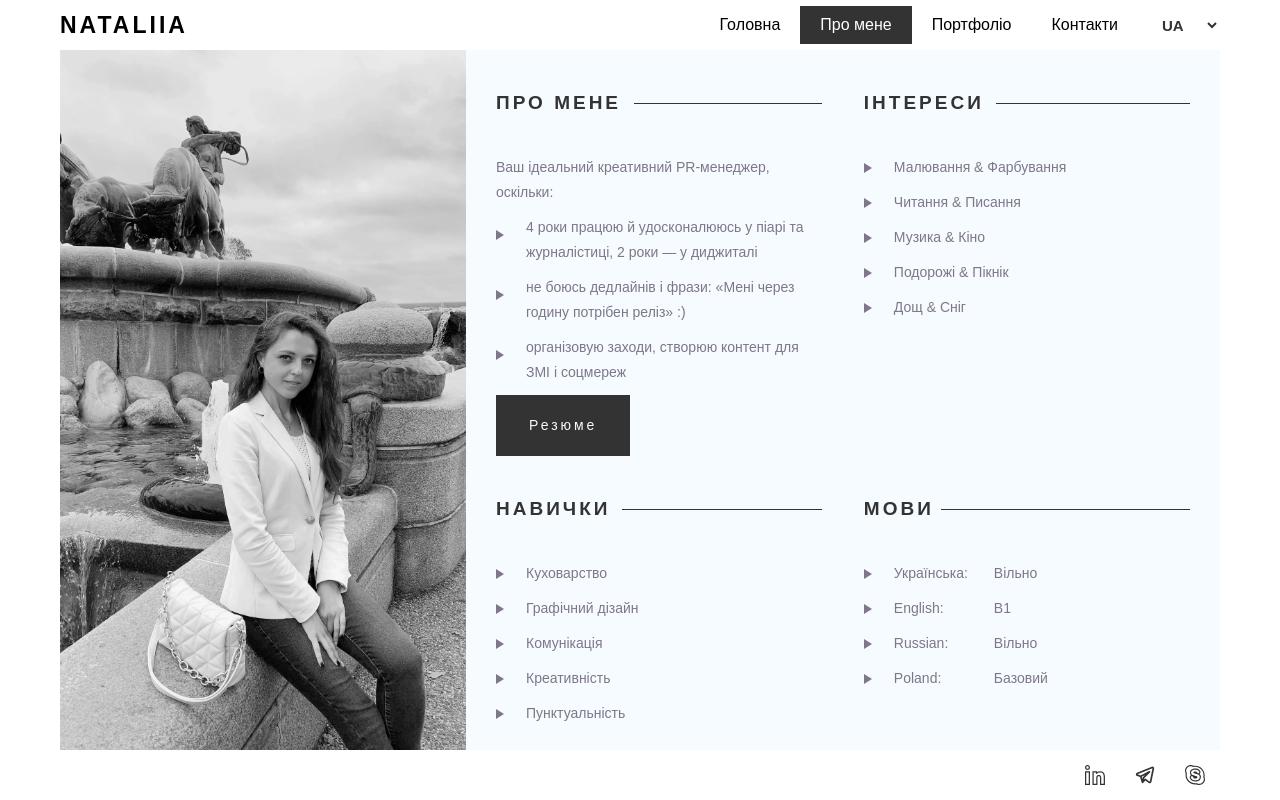
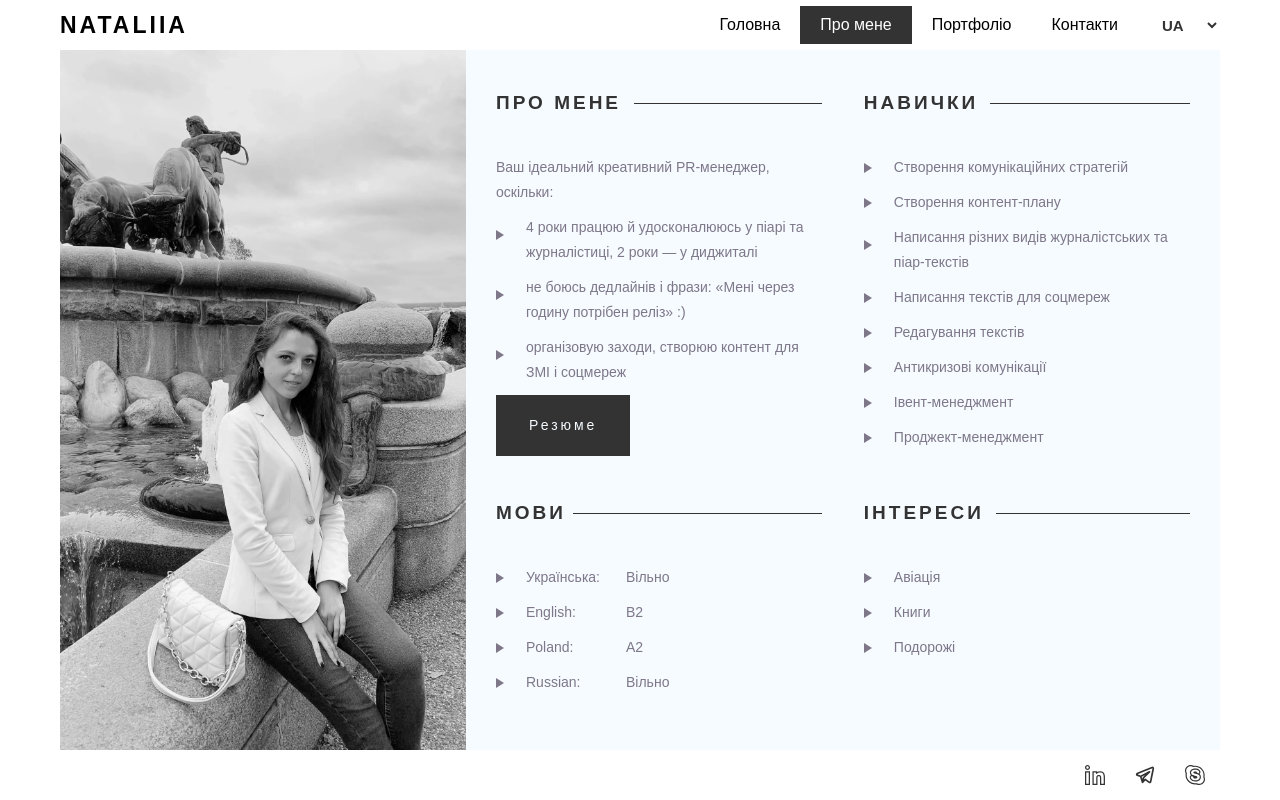
Before and after one commit to ol-yevgen/portfolio-of-public-relations-manager, a React (Create React App) app: page /about in a window 1280 px wide. Built offline with nearby package versions, Linux system fonts and the light colour scheme.

Commit message:
add content

```diff
--- a/src/data/pagesRoutesData.js
+++ b/src/data/pagesRoutesData.js
@@ -1,9 +1,4 @@
-// import Home from "../pages/Home/Home"
-// import About from "../pages/About/About";
-// import MyProjects from "../pages/MyProjects/MyProjects";
-// import Contacts from "../pages/Contacts/Contacts";
 import { lazy, createRef } from "react";
-
 
 const Page404 = lazy(() => import('../pages/404'))
 const Home = lazy(() => import('../pages/Home/Home'))
--- a/src/data/sectionData/aboutSectionData.js
+++ b/src/data/sectionData/aboutSectionData.js
@@ -10,23 +10,16 @@ export const aboutSectionDataUa = [
         download: 'Резюме'
     },
     {
-        title: 'Інтереси',
-        services: [
-            'Малювання & Фарбування',
-            'Читання & Писання',
-            'Музика & Кіно',
-            'Подорожі & Пікнік',
-            'Дощ & Сніг'
-        ]
-    },
-    {
         title: 'Навички',
         services: [
-            'Куховарство',
-            'Графічний дізайн',
-            'Комунікація',
-            'Креативність',
-            'Пунктуальність'
+            'Створення комунікаційних стратегій',
+            'Створення контент-плану',
+            'Написання різних видів журналістських та піар-текстів',
+            'Написання текстів для соцмереж',
+            'Редагування текстів',
+            'Антикризові комунікації',
+            'Івент-менеджмент',
+            'Проджект-менеджмент '
 
         ]
     },
@@ -39,19 +32,26 @@ export const aboutSectionDataUa = [
             </>,
             <>
                 <span className="languages__name">English:</span>
-                <span className="languages__rating">B1</span>
+                <span className="languages__rating">B2</span>
+            </>,
+            <>
+                <span className="languages__name">Poland:</span>
+                <span className="languages__rating">A2</span>
             </>,
             <>
                 <span className="languages__name">Russian:</span>
                 <span className="languages__rating">Вільно</span>
             </>,
-            <>
-                <span className="languages__name">Poland:</span>
-                <span className="languages__rating">Базовий</span>
-            </>,
-
         ]
-    }
+    },
+    {
+        title: 'Інтереси',
+        services: [
+            'Авіація',
+            'Книги',
+            'Подорожі',
+        ]
+    },
 ]
 
 export const aboutSectionDataEn = [
@@ -66,24 +66,16 @@ export const aboutSectionDataEn = [
         download: 'Download CV'
     },
     {
-        title: 'interests',
-        services: [
-            'Painting & Drawing',
-            'Reading & Writing',
-            'Music & Cinema',
-            'Travel & Picnik',
-            'Rain & Snow'
-        ]
-    },
-    {
         title: 'Services',
         services: [
-            'Web Development',
-            'Graphic Design',
-            'Landing Page',
-            'On - Page SEO',
-            'Web Hosting'
-
+            'Creation of communication strategies',
+            'Creating a content plan',
+            'Writing different types of journalistic and PR texts',
+            'Writing texts for social networks',
+            'Editing of texts',
+            'Anti-crisis communications',
+            'Event management',
+            'Project management',
         ]
     },
     {
@@ -91,21 +83,28 @@ export const aboutSectionDataEn = [
         services: [
             <>
                 <span className="languages__name">Ukranian:</span>
-                <span className="languages__rating">Native</span>
+                <span className="languages__rating">Fluent</span>
             </>,
             <>
                 <span className="languages__name">English:</span>
-                <span className="languages__rating">B1</span>
+                <span className="languages__rating">B2</span>
+            </>,
+            <>
+                <span className="languages__name">Poland:</span>
+                <span className="languages__rating">A2</span>
             </>,
             <>
                 <span className="languages__name">Russian:</span>
                 <span className="languages__rating">Fluent</span>
             </>,
-            <>
-                <span className="languages__name">Poland:</span>
-                <span className="languages__rating">Beginner</span>
-            </>,
-
         ]
-    }
+    },
+    {
+        title: 'interests',
+        services: [
+            'Aviation',
+            'Books',
+            'Traveling',
+        ]
+    },
 ]
--- a/src/data/sectionData/contactsSectionTextData.js
+++ b/src/data/sectionData/contactsSectionTextData.js
@@ -1,11 +1,11 @@
 export const contactsTextDataUa = {
     title: "Контакти",
-    text: "Може розуміти основний зміст чіткого нормативного мовлення на теми, близькі і часто вживані на роботі, у навчанні, під час дозвілля тощо. Може вирішити більшість проблем під час перебування у країні, мова якої вивчається. Може просто і зв'язано висловитись на знайомі теми або теми особистих інтересів. Може читати нескладні тексти і адаптовану літературу цією мовою, вести особистe та ділове листування.",
+    text: "Ви можете зв'язатися зі мною, використовуючи наведену нижче форму або через мої соціальні мережі. Завжди готова відповісти на будь-які запитання щодо мого досвіду. Також відкрита до нових можливостей співпраці і рада реалізувати з вами захопливі проєкти.",
     contactButton: "Надіслати"
 }
 
 export const contactsTextDataEn = {
     title: "Contacts",
-    text: "Lorem ipsum, dolor sit amet consectetur adipisicing elit. Eveniet, praesentium. Consectetur nostrum nemo, repellat, magnam deleniti quo unde facilis at delectus, quod possimus nihil dolorum error praesentium corporis tenetur? Hic!",
+    text: "You can contact me using the form below or through my social media. I am always ready to answer any questions about my experience. I'm also open to new opportunities for cooperation and look forward to implementing exciting projects with you.",
     contactButton: "Send message"
 }
```
